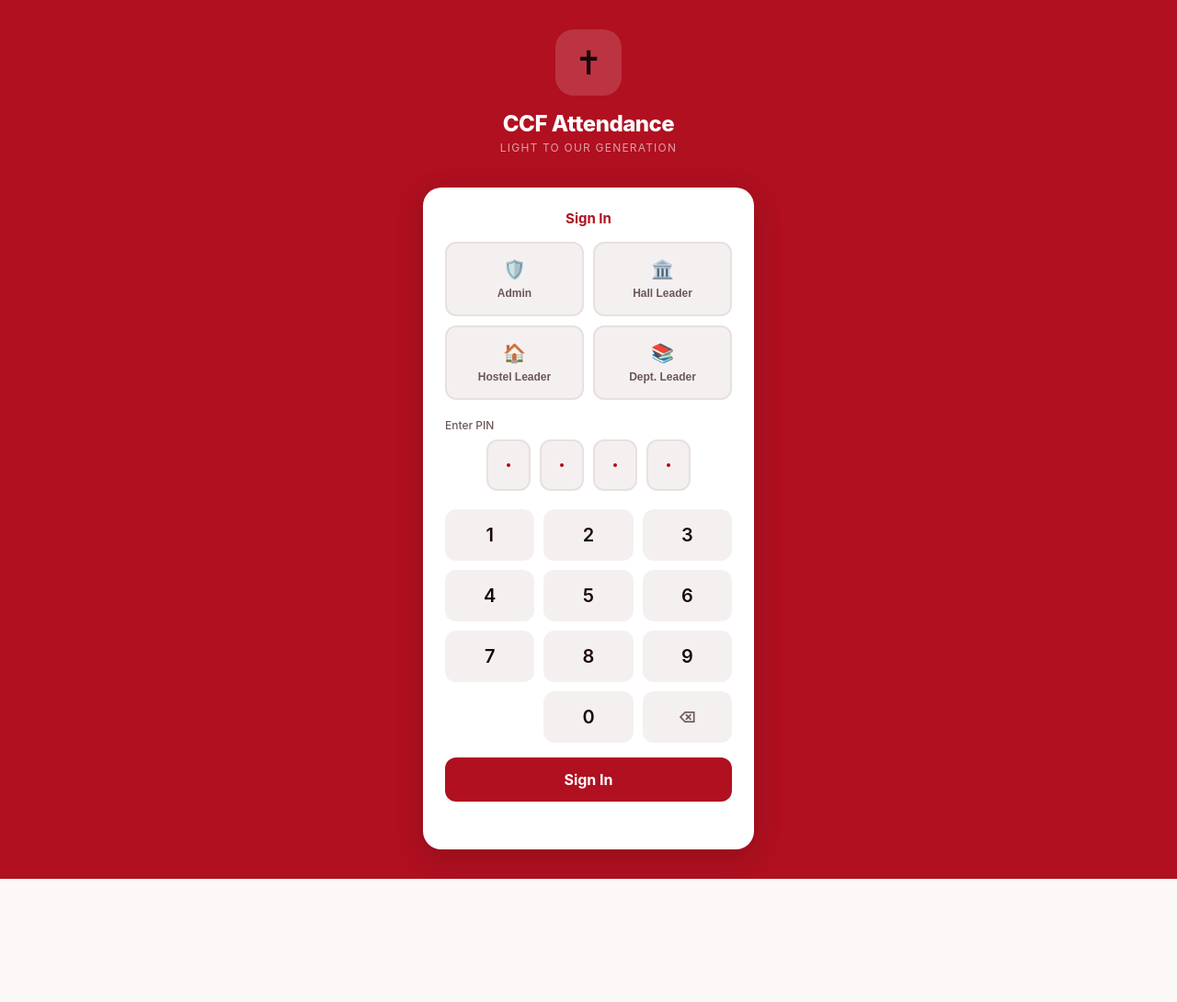
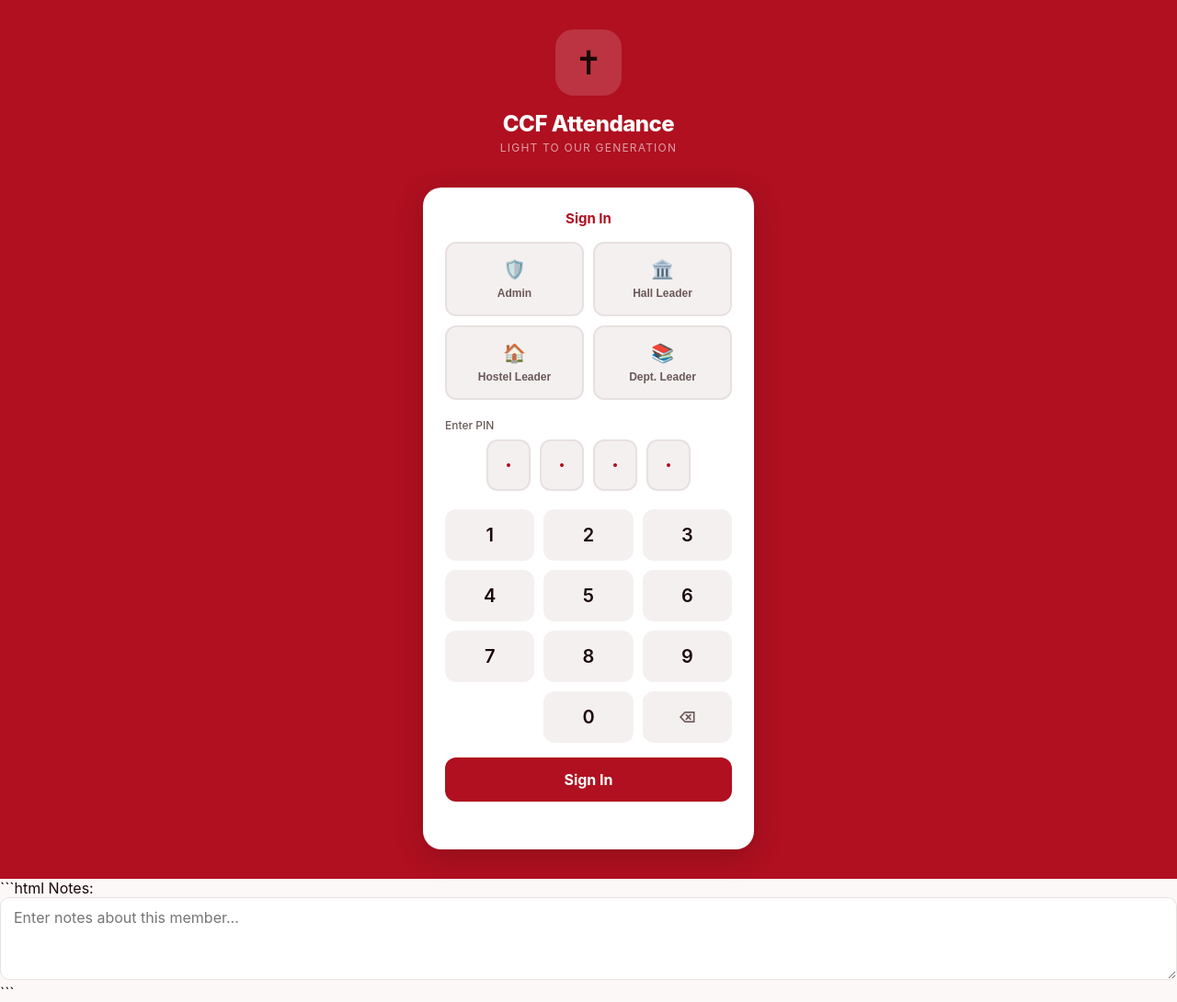
Before and after one commit to kofiakrasi1975-bot/Campus-Christian-Family, a plain HTML site: page index.html in a window 1280 px wide. Shown: the whole page at 92% size. Before the commit the page ends 956 px from the top, so only its background shows below. Drawn offline with Linux system fonts and the light colour scheme.

Commit message:
Update index.html

````diff
--- a/index.html
+++ b/index.html
@@ -1141,3 +1141,7 @@ if('serviceWorker' in navigator){
 </script>
 </body>
 </html>
+```html
+<label for="notes">Notes:</label>
+<textarea id="notes" rows="4" placeholder="Enter notes about this member..."></textarea>
+```
````
